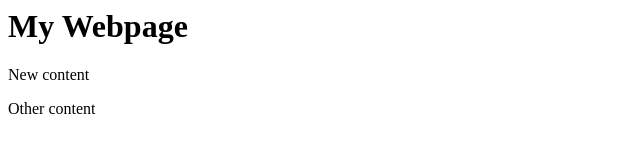
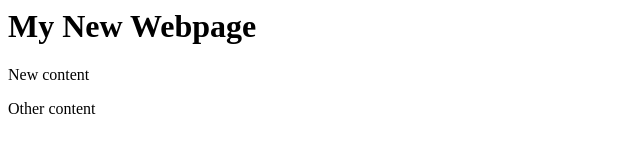
Before and after one commit to briardehaven/Github_Sample, a plain HTML site: page index.html in a window 1280 px wide. Shown: the whole page, without its empty margins (0-640 px from the left). Drawn offline with Linux system fonts and the light colour scheme.

Commit message:
Update header content

```diff
--- a/index.html
+++ b/index.html
@@ -1,4 +1,4 @@
-<h1>My Webpage</h1>
+<h1>My New Webpage</h1>
 
 <p>New content</p>
 
```
